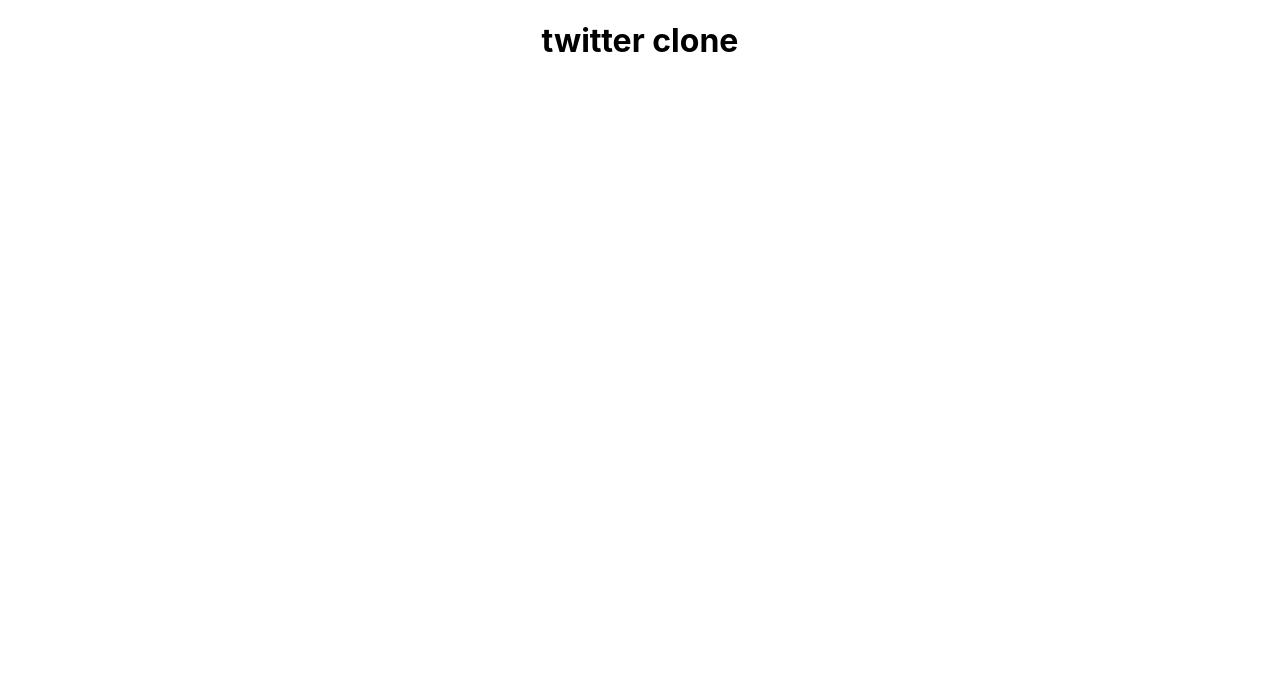
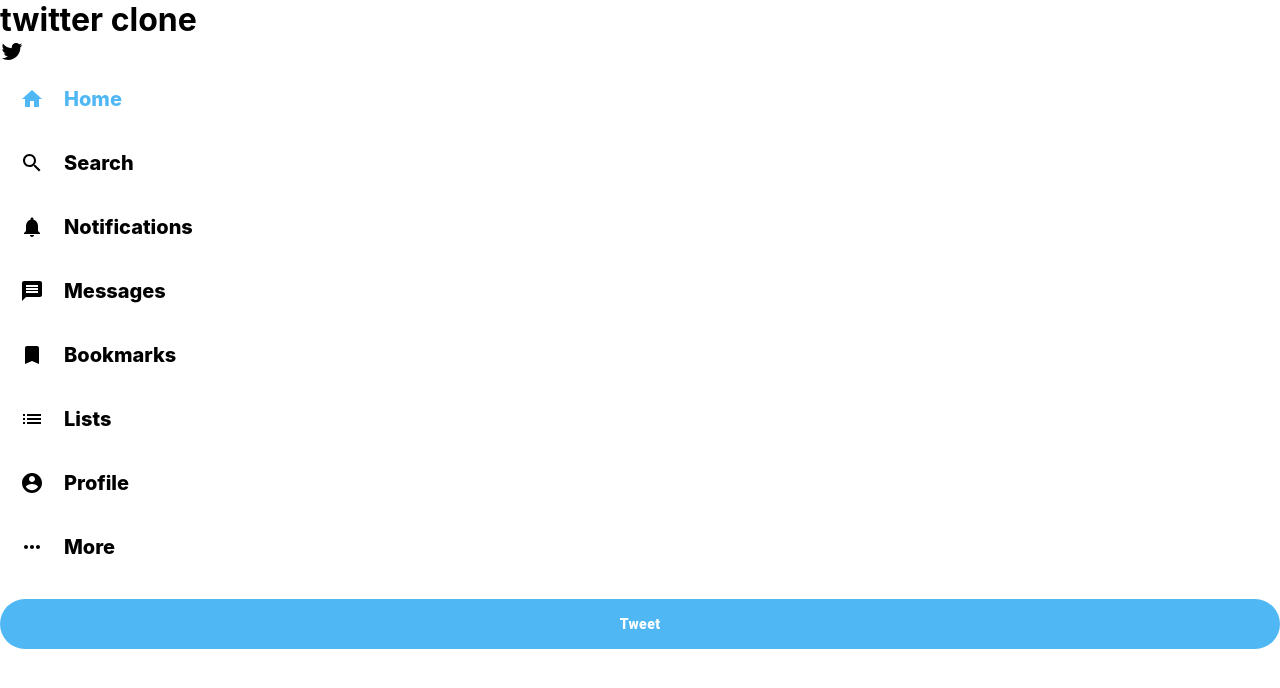
Before and after one commit to mucahit-sahin/twitter-basic-clone-react, a React (Create React App) app: page / in a window 1280 px wide. Shown: the top 688 px of the page. Built offline with nearby package versions, Linux system fonts and the light colour scheme.

Commit message:
sidebar görünümü  tamamlandı

```diff
--- a/package.json
+++ b/package.json
@@ -3,6 +3,8 @@
   "version": "0.1.0",
   "private": true,
   "dependencies": {
+    "@material-ui/core": "^4.11.0",
+    "@material-ui/icons": "^4.9.1",
     "@testing-library/jest-dom": "^4.2.4",
     "@testing-library/react": "^9.5.0",
     "@testing-library/user-event": "^7.2.1",
--- a/src/App.css
+++ b/src/App.css
@@ -1,38 +1,4 @@
-.App {
-  text-align: center;
+:root {
+  --twiter-color: #50b7f5;
+  --twitter-background: #e6ecf0;
 }
-
-.App-logo {
-  height: 40vmin;
-  pointer-events: none;
-}
-
-@media (prefers-reduced-motion: no-preference) {
-  .App-logo {
-    animation: App-logo-spin infinite 20s linear;
-  }
-}
-
-.App-header {
-  background-color: #282c34;
-  min-height: 100vh;
-  display: flex;
-  flex-direction: column;
-  align-items: center;
-  justify-content: center;
-  font-size: calc(10px + 2vmin);
-  color: white;
-}
-
-.App-link {
-  color: #61dafb;
-}
-
-@keyframes App-logo-spin {
-  from {
-    transform: rotate(0deg);
-  }
-  to {
-    transform: rotate(360deg);
-  }
-}
--- a/src/App.js
+++ b/src/App.js
@@ -1,10 +1,12 @@
 import React from "react";
 import "./App.css";
+import Sidebar from "./Components/Sidebar/Sidebar";
 
 function App() {
   return (
-    <div className="App">
+    <div>
       <h1>twitter clone</h1>
+      <Sidebar />
     </div>
   );
 }
--- /dev/null
+++ b/src/Components/Sidebar/Sidebar.css
@@ -0,0 +1,10 @@
+.sidebar-tweet {
+  background-color: #50b7f5 !important;
+  border: none !important;
+  color: white !important;
+  font-weight: 900 !important;
+  border-radius: 30px !important;
+  text-transform: inherit !important;
+  height: 50px !important;
+  margin-top: 20px !important;
+}
--- /dev/null
+++ b/src/Components/Sidebar/Sidebar.js
@@ -0,0 +1,34 @@
+import React from "react";
+import "./Sidebar.css";
+import SidebarOption from "./SidebarOption/SidebarOption";
+import TwitterIcon from "@material-ui/icons/Twitter";
+import HomeIcon from "@material-ui/icons/Home";
+import SearchIcon from "@material-ui/icons/Search";
+import NotificationsIcon from "@material-ui/icons/Notifications";
+import MessageIcon from "@material-ui/icons/Message";
+import BookmarkIcon from "@material-ui/icons/Bookmark";
+import ListIcon from "@material-ui/icons/List";
+import AccountCircleIcon from "@material-ui/icons/AccountCircle";
+import MoreHorizIcon from "@material-ui/icons/MoreHoriz";
+import { Button } from "@material-ui/core";
+
+function Sidebar() {
+  return (
+    <div className="sidebar">
+      <TwitterIcon />
+      <SidebarOption active text="Home" Icon={HomeIcon} />
+      <SidebarOption text="Search" Icon={SearchIcon} />
+      <SidebarOption text="Notifications" Icon={NotificationsIcon} />
+      <SidebarOption text="Messages" Icon={MessageIcon} />
+      <SidebarOption text="Bookmarks" Icon={BookmarkIcon} />
+      <SidebarOption text="Lists" Icon={ListIcon} />
+      <SidebarOption text="Profile" Icon={AccountCircleIcon} />
+      <SidebarOption text="More" Icon={MoreHorizIcon} />
+      <Button variant="outlined" className="sidebar-tweet" fullWidth>
+        Tweet
+      </Button>
+    </div>
+  );
+}
+
+export default Sidebar;
--- /dev/null
+++ b/src/Components/Sidebar/SidebarOption/SidebarOption.css
@@ -0,0 +1,26 @@
+.sidebarOption {
+  display: flex;
+  align-items: center;
+  cursor: pointer;
+}
+
+.sidebarOption > .MuiSvgIcon-root {
+  padding: 20px;
+}
+
+.sidebarOption > h2 {
+  font-weight: 800;
+  font-size: 20px;
+  margin-right: 20px;
+}
+
+.sidebarOption:hover {
+  background-color: #e8f5fe;
+  border-radius: 30px;
+  color: #50b7f5;
+  transition: color 100ms ease-out;
+}
+
+.sidebarOption--active {
+  color: #50b7f5;
+}
--- /dev/null
+++ b/src/Components/Sidebar/SidebarOption/SidebarOption.js
@@ -0,0 +1,13 @@
+import React from "react";
+import "./SidebarOption.css";
+
+function SidebarOption({ Icon, text, active }) {
+  return (
+    <div className={`sidebarOption ${active && "sidebarOption--active"}`}>
+      <Icon />
+      <h2>{text}</h2>
+    </div>
+  );
+}
+
+export default SidebarOption;
--- a/src/index.css
+++ b/src/index.css
@@ -1,13 +1,17 @@
+* {
+  margin: 0;
+}
+
 body {
   margin: 0;
-  font-family: -apple-system, BlinkMacSystemFont, 'Segoe UI', 'Roboto', 'Oxygen',
-    'Ubuntu', 'Cantarell', 'Fira Sans', 'Droid Sans', 'Helvetica Neue',
+  font-family: -apple-system, BlinkMacSystemFont, "Segoe UI", "Roboto", "Oxygen",
+    "Ubuntu", "Cantarell", "Fira Sans", "Droid Sans", "Helvetica Neue",
     sans-serif;
   -webkit-font-smoothing: antialiased;
   -moz-osx-font-smoothing: grayscale;
 }
 
 code {
-  font-family: source-code-pro, Menlo, Monaco, Consolas, 'Courier New',
+  font-family: source-code-pro, Menlo, Monaco, Consolas, "Courier New",
     monospace;
 }
```
Also changed, not shown: 1 other file (tests, documents, lock files or other folders).
